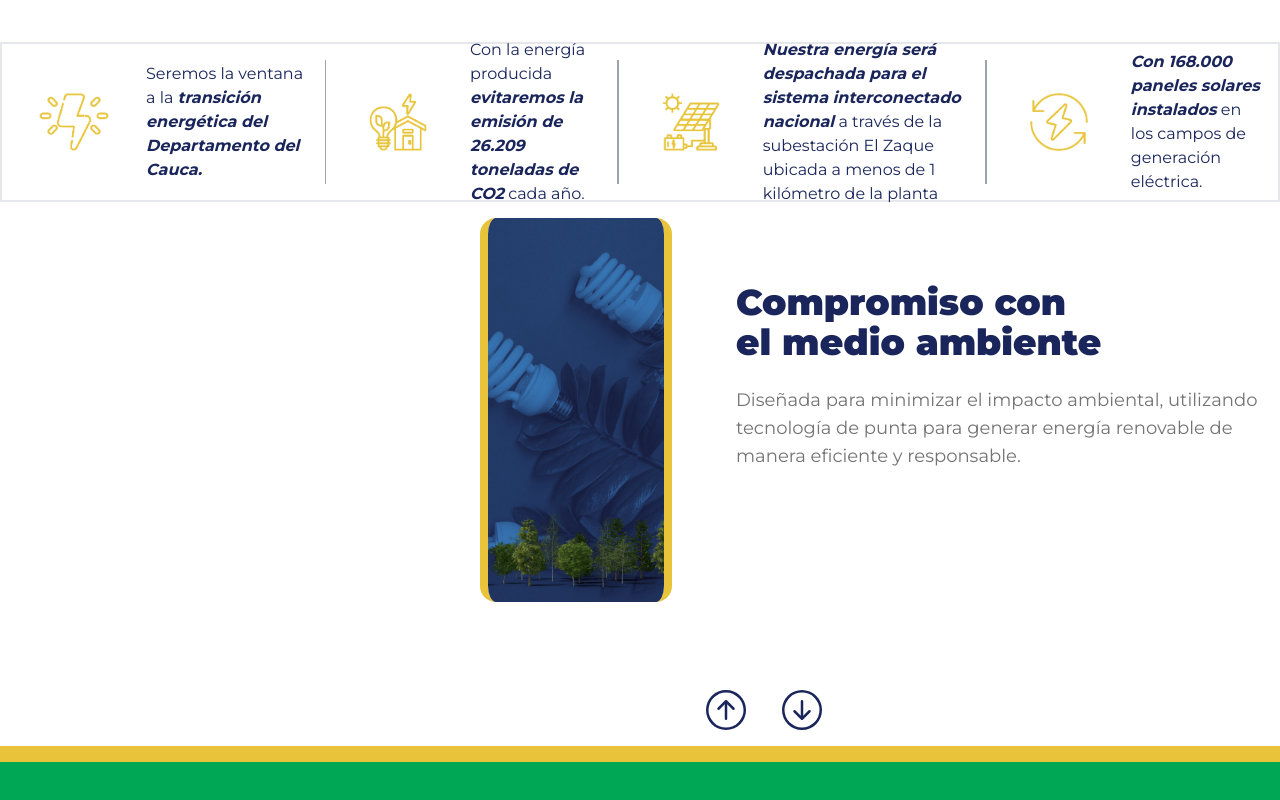
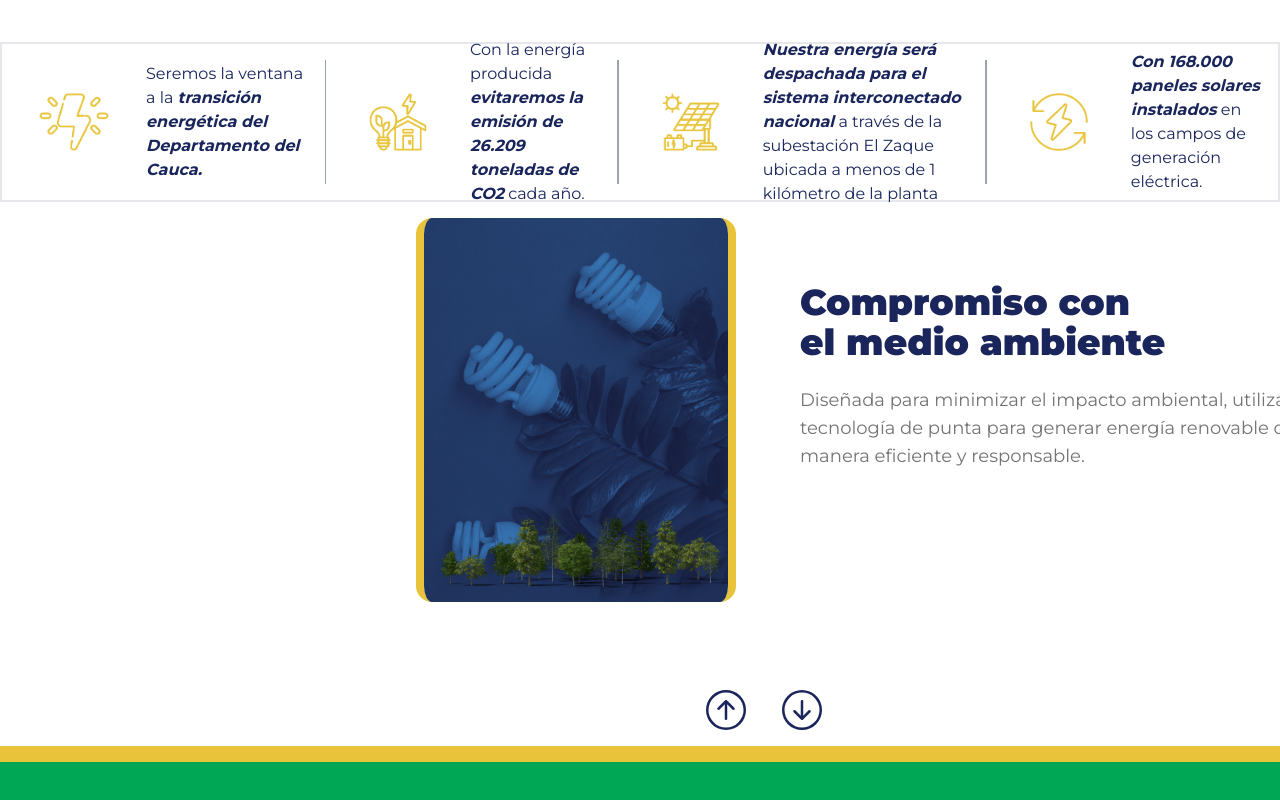
Before and after one commit to napandalesr/solar-las-marias, a Next.js app: page / in a window 1280 px wide. Shown: the part 1638-2438 px from the top of the page. Built offline with nearby package versions, Linux system fonts and the light colour scheme.

Commit message:
fix: fix para pantallas extragrandes

```diff
--- a/app/page.tsx
+++ b/app/page.tsx
@@ -457,7 +457,7 @@ export default function Home() {
                 </SwiperSlide>
               </Swiper>
             </section>
-            <section className="flex items-start justify-center gap-6 xl:gap-16 pt-8 md:pt-24 2xl:pt-44">
+            <section className="flex md:flex-col lg:flex-row items-start justify-center gap-6 xl:gap-16 pt-8 md:pt-24 2xl:pt-44">
               <section className={`flex flex-col items-start justify-start text-primary md:ml-8 px-4 md:px-0 ${screenWith > 760 ? navBar === 'projects' ? 'animate__animated animate__fadeInLeft' : 'animate__animated animate__fadeOutLeft' : ''}`}>
                 <h4 className="font-black text-2xl xl:text-3xl uppercase">A qué le Apostamos</h4>
                 <span className={`md:-ml-80 xl:-ml-72 bg-yelow h-1 rounded-xl w-2/3 md:w-[42rem] ${screenWith > 760 ? navBar === 'projects' ? 'animate__animated animate__fadeInLeft' : 'animate__animated animate__fadeOutLeft' : ''}`}/>
@@ -499,8 +499,9 @@ export default function Home() {
                   </li>
                 </ul>
               </section>
+              <div className={"hidden md:flex items-start justify-center gap-6 xl:gap-16"}>
                 <section
-                  className={`hidden md:block relative border-l-8 border-r-8 border-l-yelow border-r-yelow w-[20rem] 2xl:w-[28rem] h-[24rem] 2xl:h-[32rem] overflow-clip rounded-2xl ${screenWith > 760 ? navBar === 'projects' ? 'animate__animated animate__rotateIn' : 'animate__animated animate__rotateOut' : ''}`}>
+                    className={`relative border-l-8 border-r-8 border-l-yelow border-r-yelow w-[20rem] 2xl:w-[28rem] h-[24rem] 2xl:h-[32rem] overflow-clip rounded-2xl ${screenWith > 760 ? navBar === 'projects' ? 'animate__animated animate__rotateIn' : 'animate__animated animate__rotateOut' : ''}`}>
                   {
                     project === 0 ? (
                         <Image src={"/images/solar1.png"} alt={""} width={1280} height={1536}
@@ -544,6 +545,7 @@ export default function Home() {
                     )
                   }
                 </section>
+              </div>
             </section>
             {
                 screenWith > 760 &&
--- a/tailwind.config.ts
+++ b/tailwind.config.ts
@@ -8,6 +8,9 @@ const config: Config = {
   ],
   theme: {
     extend: {
+      screens: {
+        "2xl": "1534px"
+      },
       backgroundImage: {
         "gradient-radial": "radial-gradient(var(--tw-gradient-stops))",
         "gradient-conic":
```
Lines whose indentation alone changed are shown as unchanged.
